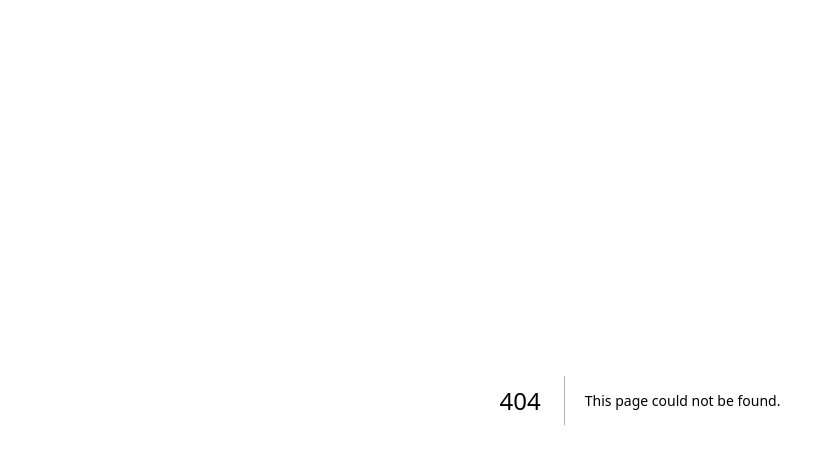
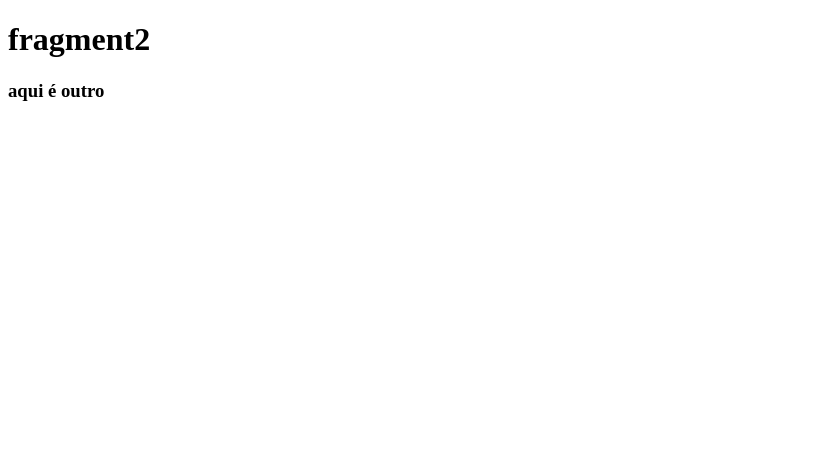
Before and after one commit to andreluiskunert/Next.js_e_React_Curso_Completo-_Aprenda_com_Projetos, a Next.js app in the folder 01_RevisaoReact/exercicios/: page /basicos/fragment2 in a window 1280 px wide. Before the commit this address had no page. Shown: the top 464 px of the page, without its empty margins (0-835 px from the left). Built offline with nearby package versions, Linux system fonts and the light colour scheme.

Commit message:
Bora codar Next/React.js

```diff
--- /dev/null
+++ b/01_RevisaoReact/exercicios/pages/basicos/fragment2.jsx
@@ -0,0 +1,10 @@
+import React from "react"
+export default function fragment(){
+    return (
+    <>
+        <h1>fragment2</h1>
+        <h3> aqui é outro</h3>
+    </>
+
+    )
+}
```
Also changed, not shown: 01_RevisaoReact/exercicios/pages/basicos/fragment1.jsx (added, +9 -0 lines).
